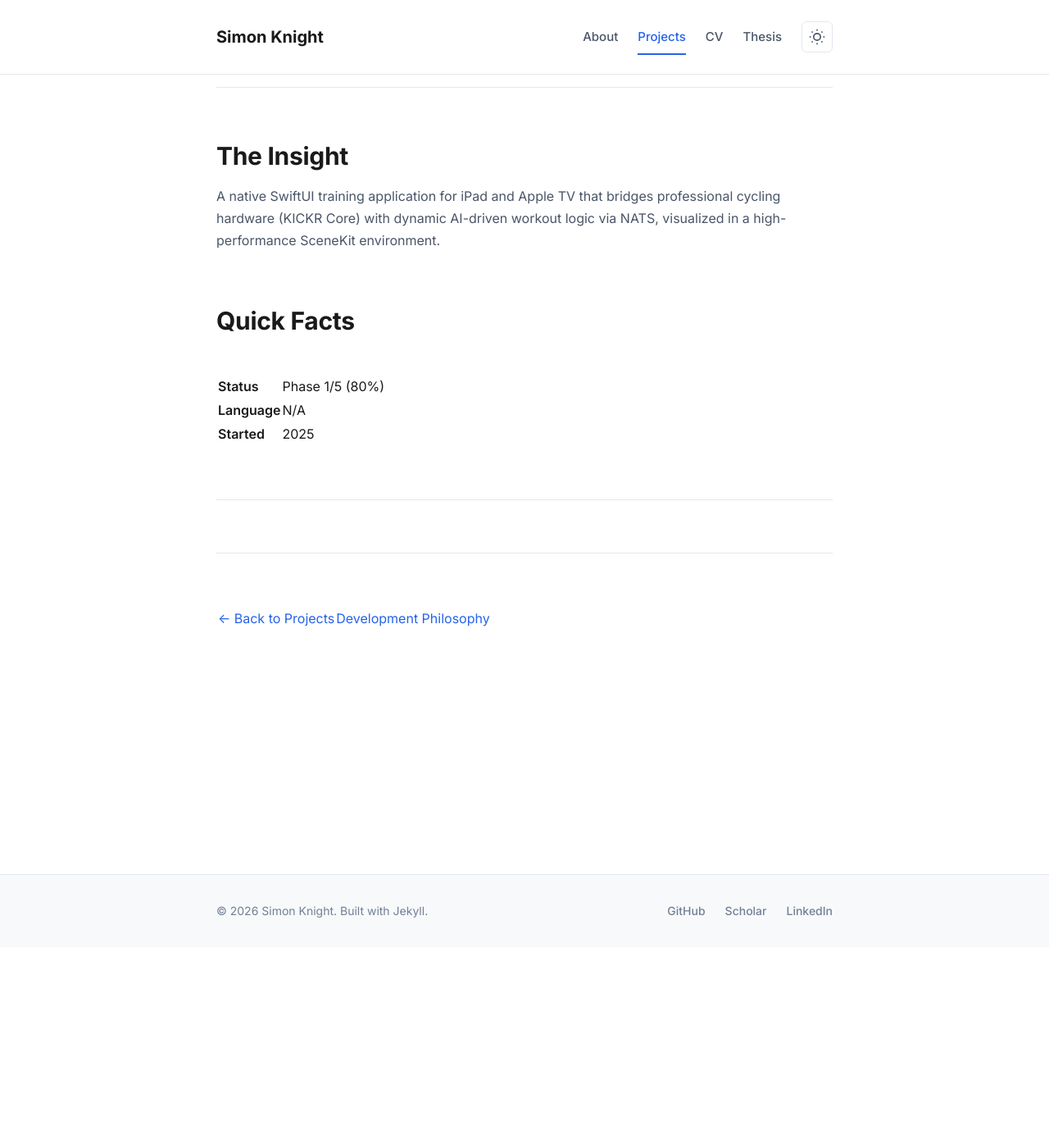
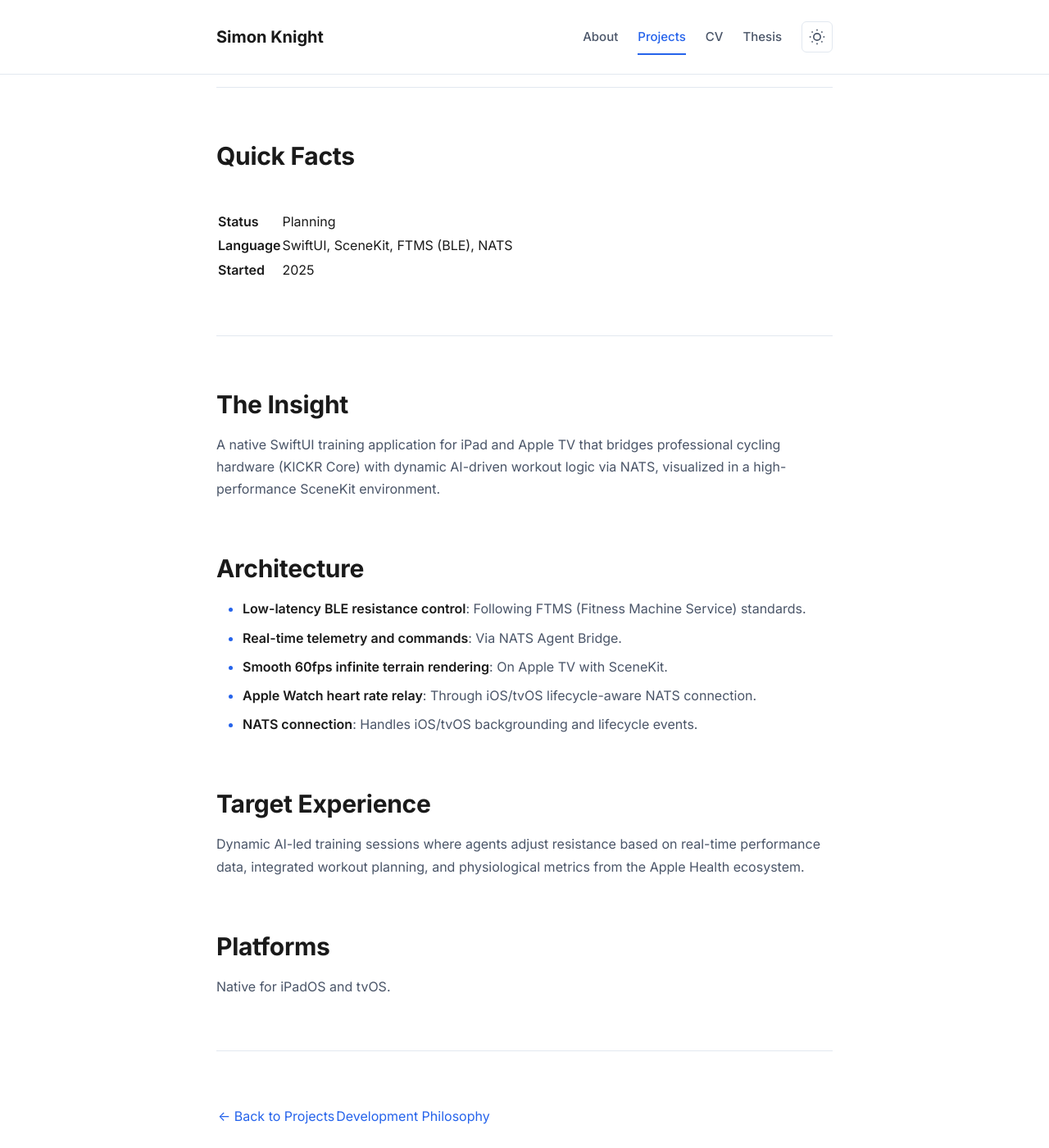
Before and after one commit to sk2/sk2.github.com, a Jekyll site: the page built from projects/cycle.md, in a window 1280 px wide and 1400 px high, scrolled down 245 px. Shown: the whole window at 82% size. Built offline with Jekyll 4.4.1, drawn with Linux system fonts in a browser that asks for light colours; nearby versions of some CDN libraries; our own code applies the rules of GitHub Pages for plain Markdown files; some of the changed text lies outside the part shown.

Commit message:
feat: restore detailed cycle project description
- Restore comprehensive project details for cycle from backup.
- Refine content to adhere to Strunk & White principles: conciseness, active voice, clarity.
- Populate 'Quick Facts' and expand 'Architecture' and 'Target Experience' sections.
- Ensure consistent formatting and depth in generated project pages.

```diff
--- a/projects/cycle.md
+++ b/projects/cycle.md
@@ -4,26 +4,41 @@ layout: default
 
 # cycle
 
-<span class="status-badge status-active">Phase 1/5 (80%)</span>
+<span class="status-badge status-planning">Planning</span>
 
 [← Back to Projects](../projects)
 
 ---
 
+## Quick Facts
+
+| | |
+|---|---|
+| **Status** | Planning |
+| **Language** | SwiftUI, SceneKit, FTMS (BLE), NATS |
+| **Started** | 2025 |
+
+---
 
 ## The Insight
 
 A native SwiftUI training application for iPad and Apple TV that bridges professional cycling hardware (KICKR Core) with dynamic AI-driven workout logic via NATS, visualized in a high-performance SceneKit environment.
 
-## Quick Facts
+## Architecture
 
-| | |
-|---|---|
-| **Status** | Phase 1/5 (80%) |
-| **Language** | N/A |
-| **Started** | 2025 |
+- **Low-latency BLE resistance control**: Following FTMS (Fitness Machine Service) standards.
+- **Real-time telemetry and commands**: Via NATS Agent Bridge.
+- **Smooth 60fps infinite terrain rendering**: On Apple TV with SceneKit.
+- **Apple Watch heart rate relay**: Through iOS/tvOS lifecycle-aware NATS connection.
+- **NATS connection**: Handles iOS/tvOS backgrounding and lifecycle events.
 
----
+## Target Experience
+
+Dynamic AI-led training sessions where agents adjust resistance based on real-time performance data, integrated workout planning, and physiological metrics from the Apple Health ecosystem.
+
+## Platforms
+
+Native for iPadOS and tvOS.
 
 ---
 
```
